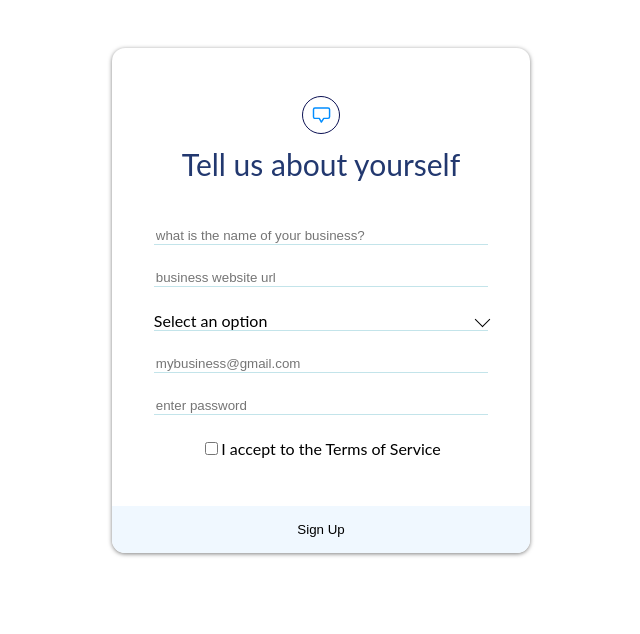
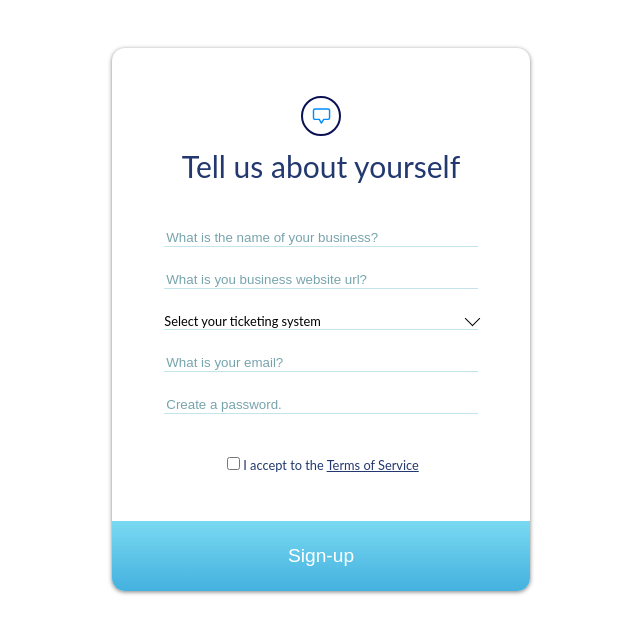
Before and after one commit to dionlow/react-starter-template, a React (Create React App) app: page / in a window 1280 px wide. Shown: the top 634 px of the page, without its empty margins (319-959 px from the left). Built offline with nearby package versions, Linux system fonts and the light colour scheme.

Commit message:
Update some text

```diff
--- a/src/App.js
+++ b/src/App.js
@@ -30,7 +30,7 @@ const App = () => {
           onClick={onSubmit}
           onKeyPress={onSubmit}
         >
-          Sign Up
+          Sign-up
         </button>
       </div>
     </div>
--- a/src/components/Inputs/index.jsx
+++ b/src/components/Inputs/index.jsx
@@ -3,13 +3,18 @@ import React from "react"
 import { FORM_FIELDS } from "../../constants"
 import Select from "../Select"
 
-import { inputsContainer, input, errorDiv } from "./styles.module.css"
+import {
+  inputsContainer,
+  input,
+  errorDiv,
+  termsOfService,
+} from "./styles.module.css"
 
 const BusinessNameInput = ({ formState, onChangeFormValue }) => (
   <>
     <input
       className={input}
-      placeholder="what is the name of your business?"
+      placeholder="What is the name of your business?"
       value={formState[FORM_FIELDS.BUSINESS_NAME]?.value ?? ""}
       onChange={(e) => onChangeFormValue(e, FORM_FIELDS.BUSINESS_NAME)}
     />
@@ -25,14 +30,14 @@ const BusinessURLInput = ({ formState, onChangeFormValue }) => (
   <>
     <input
       className={input}
-      placeholder="business website url"
+      placeholder="What is you business website url?"
       value={formState[FORM_FIELDS.URL]?.value ?? ""}
       onChange={(e) => onChangeFormValue(e, FORM_FIELDS.URL)}
     />
     <span className={errorDiv}>
       {formState[FORM_FIELDS.URL]?.touched === true &&
         !formState[FORM_FIELDS.URL]?.value?.length && // TODO: add a validate function forms.
-        "Business Website Required."}
+        "Business Website Required"}
     </span>
   </>
 )
@@ -41,7 +46,7 @@ const EmailInput = ({ formState, onChangeFormValue }) => (
   <>
     <input
       className={input}
-      placeholder="mybusiness@gmail.com"
+      placeholder="What is your email?"
       value={formState[FORM_FIELDS.EMAIL]?.value ?? ""}
       onChange={(e) => onChangeFormValue(e, FORM_FIELDS.EMAIL)}
     />
@@ -59,14 +64,14 @@ const PasswordInput = ({ formState, onChangeFormValue }) => {
       <input
         type="password"
         className={input}
-        placeholder="enter password"
+        placeholder="Create a password."
         value={formState[FORM_FIELDS.PASSWORD]?.value ?? ""}
         onChange={(e) => onChangeFormValue(e, FORM_FIELDS.PASSWORD)}
       />
       <span className={errorDiv}>
         {formState[FORM_FIELDS.PASSWORD]?.touched === true &&
           !(formState[FORM_FIELDS.PASSWORD]?.value?.length >= 8) && // TODO: add a validate function forms.
-          "password must be at least 8 characters long"}
+          "Password must be at least 8 characters long."}
       </span>
     </>
   )
@@ -88,13 +93,20 @@ const SelectProviderInput = ({ formState, onChangeFormValue }) => {
 
 const TermCheckmarkInput = ({ formState, onChangeFormValue }) => {
   return (
-    <div className="termsOfService">
+    <div className={termsOfService}>
       <input
         type="checkbox"
         defaultChecked={!!formState[FORM_FIELDS.TICKETING_SYSTEM]?.value}
         onClick={(e) => onChangeFormValue(e, FORM_FIELDS.TERMS)}
       />
-      <span className="checkmark" />I accept to the Terms of Service
+      <span className="checkmark" />I accept to the{" "}
+      <a
+        href="https://www.termsandcondiitionssample.com/"
+        target="_blank"
+        rel="noreferrer"
+      >
+        Terms of Service
+      </a>
     </div>
   )
 }
--- a/src/components/Inputs/styles.module.css
+++ b/src/components/Inputs/styles.module.css
@@ -1,7 +1,7 @@
 .inputsContainer {
   display: flex;
   flex-direction: column;
-  width: 80%;
+  width: 75%;
 }
 
 .input {
@@ -15,10 +15,24 @@
   border-bottom: 1px solid #9013FE;
 }
 
+.input::placeholder {
+  color: #77A4AC
+}
+
 .errorDiv {
-  font-size: .8rem;
+  font-size: .625rem;
   font-family: inherit;
   color: red;
   height: 1rem;
   margin-bottom: .5rem;
 }
+
+.termsOfService,
+a:link,
+a:visited,
+a:hover,
+a:active  {
+  padding-top: 1rem;
+  font-size: .8rem;
+  color: #22386F;
+}
--- a/src/components/Select/index.jsx
+++ b/src/components/Select/index.jsx
@@ -34,7 +34,7 @@ const Select = ({ onChangeFormValue, options = defaultOptions, field }) => {
         onClick={toggling}
         onKeyPress={toggling}
       >
-        {selectedOption ?? "Select an option"}
+        {selectedOption ?? "Select your ticketing system"}
         <span
           role="button"
           tabIndex={0}
--- a/src/components/Select/styles.module.css
+++ b/src/components/Select/styles.module.css
@@ -1,5 +1,6 @@
 .dropdownContainer {
   position: relative;
+  font-size: .8rem;
 }
 
 .arrow {
--- a/src/styles.module.css
+++ b/src/styles.module.css
@@ -19,7 +19,7 @@
 }
 
 .circleIcon {
-  border: 1.67344px solid #0B1153;
+  border: 2px solid #0B1153;
   height: 36px;
   width: 36px;
   border-radius: 50%;
@@ -51,10 +51,12 @@
 }
 
 .signupButton {
-  padding: 1rem;
+  font-size: 1.2rem;
+  padding: 1.5rem;
   width: 100%;
   margin-top: 3rem;
   border-radius: 0 0 13px 13px;
-  background-color: aliceblue;
+  background: linear-gradient(180deg, #79D9F1 0%, #44B1DF 100%);
   border: none;
+  color: white;
 }
```
